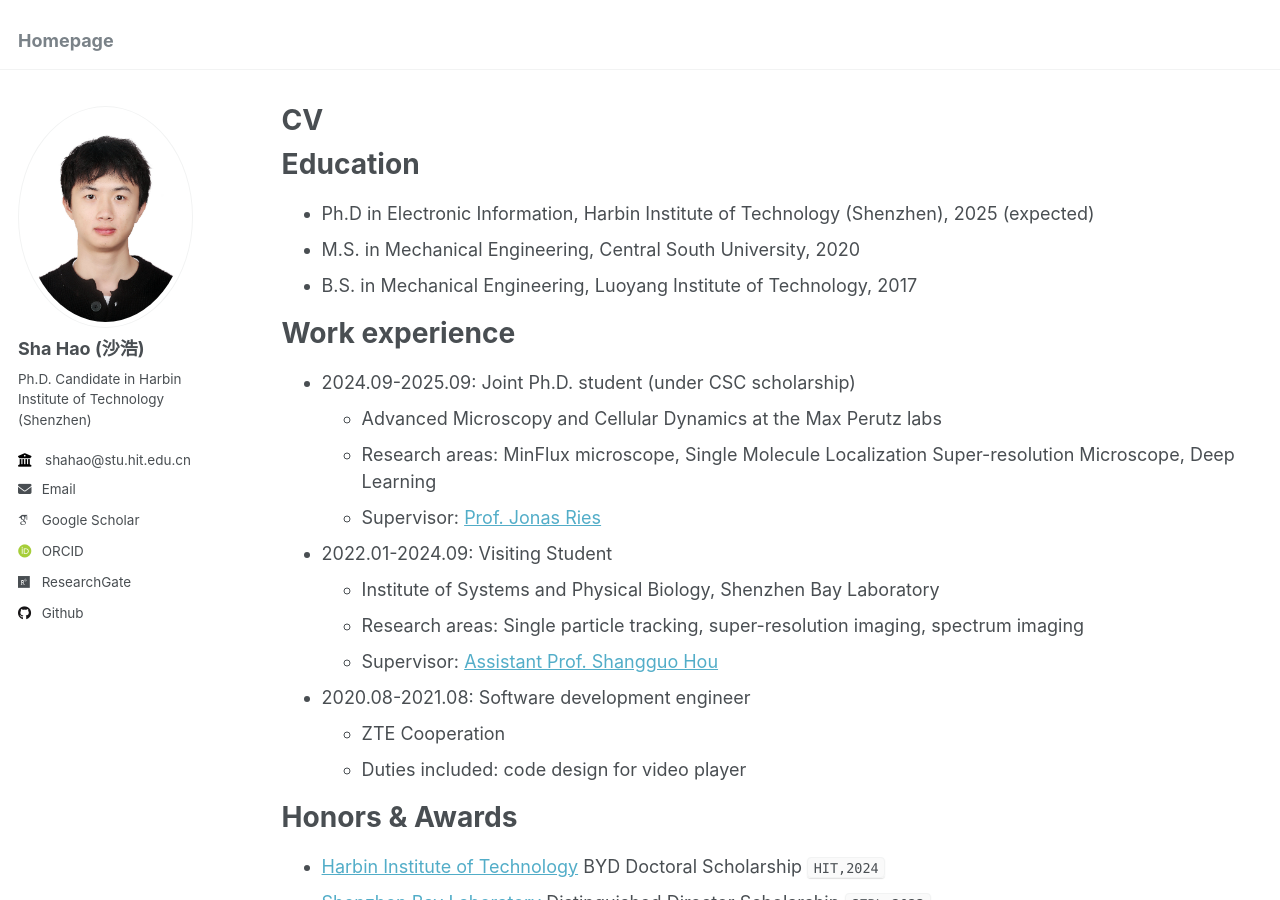
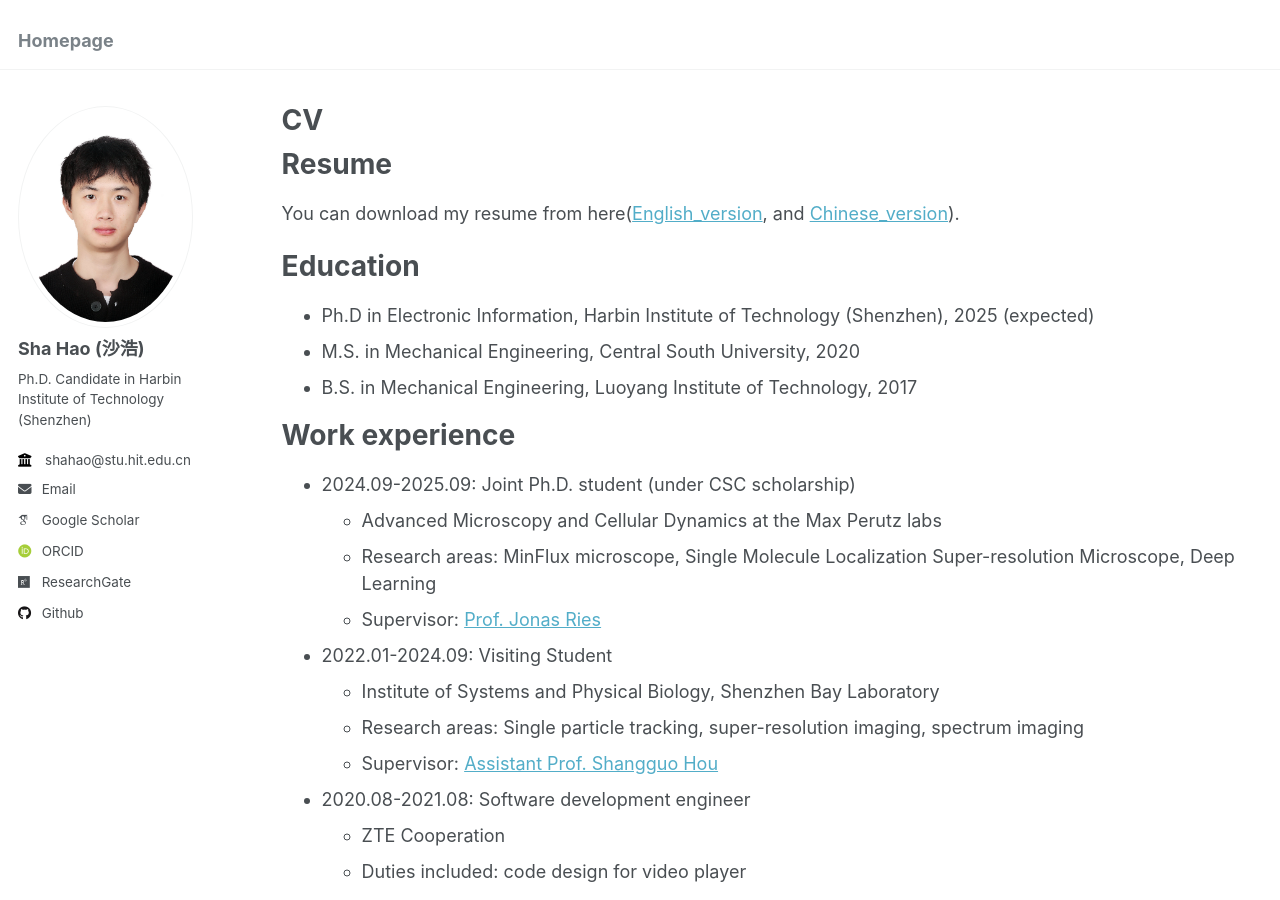
Before and after one commit to hitsh95/shahao, a Jekyll site: the page built from _pages/cv.md, in a window 1280 px wide and 900 px high. Built offline with Jekyll 4.4.1, drawn with Linux system fonts in a browser that asks for light colours; some web fonts are replaced.

Commit message:
Update cv.md

```diff
--- a/_pages/cv.md
+++ b/_pages/cv.md
@@ -8,6 +8,11 @@ redirect_from:
 ---
 
 {% include base_path %}
+
+
+Resume
+======
+You can download my resume from here([English_version](https://github.com/hitsh95/shahao/blob/master/files/沙浩简历(英文)_20241122.pdf), and [Chinese_version](https://github.com/hitsh95/shahao/blob/master/files/沙浩简历(中文)_20241122.pdf)).
 
 Education
 ======
```
